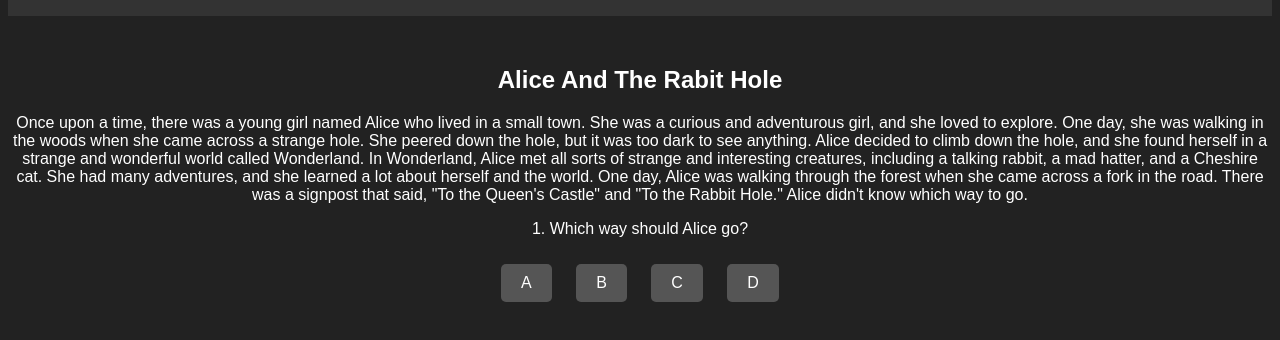
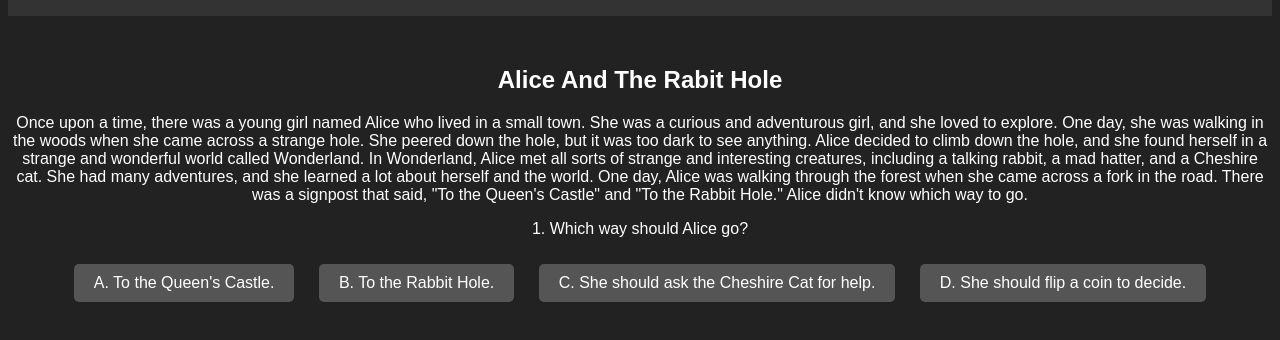
Before and after one commit to PenguinHubLearning/PenguinLearning, a plain HTML site: page thecat.html in a window 1280 px wide. Shown: the part 102-442 px from the top of the page. Drawn offline with Linux system fonts and the light colour scheme.

Commit message:
Update thecat.html

```diff
--- a/thecat.html
+++ b/thecat.html
@@ -49,10 +49,10 @@ In Wonderland, Alice met all sorts of strange and interesting creatures, includi
 One day, Alice was walking through the forest when she came across a fork in the road. There was a signpost that said, "To the Queen's Castle" and "To the Rabbit Hole." Alice didn't know which way to go.</p>
 
     <p>1. Which way should Alice go?</p>
-    <a href="/thecat1.html" class="button">A</a>
-    <a href="/thecat2.html" class="button">B</a>
-    <a href="/thecat3.html" class="button">C</a>
-    <a href="/thecat4.html" class="button">D</a>
+    <a href="/thecat1.html" class="button">A. To the Queen's Castle.</a>
+    <a href="/thecat2.html" class="button">B. To the Rabbit Hole.</a>
+    <a href="/thecat3.html" class="button">C. She should ask the Cheshire Cat for help.</a>
+    <a href="/thecat4.html" class="button">D. She should flip a coin to decide.</a>
   </div>
 </body>
 </html>
```
